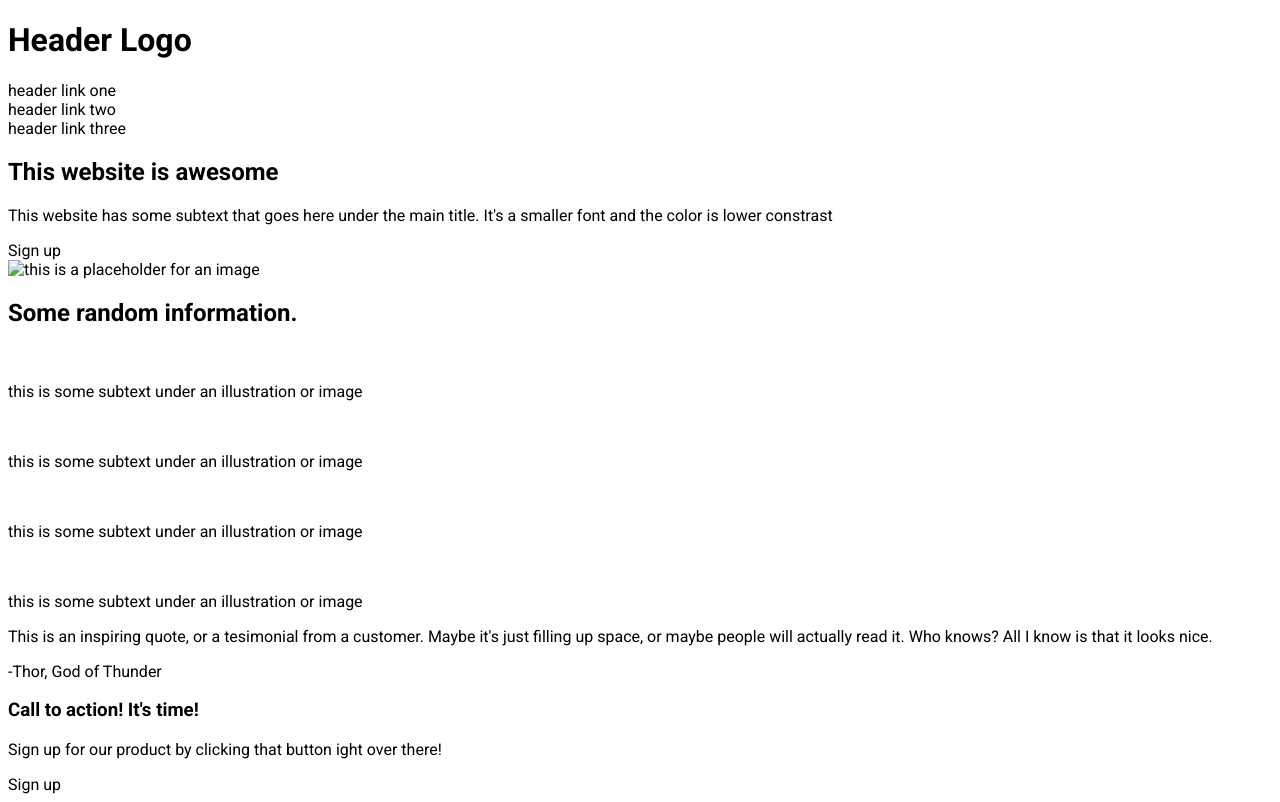
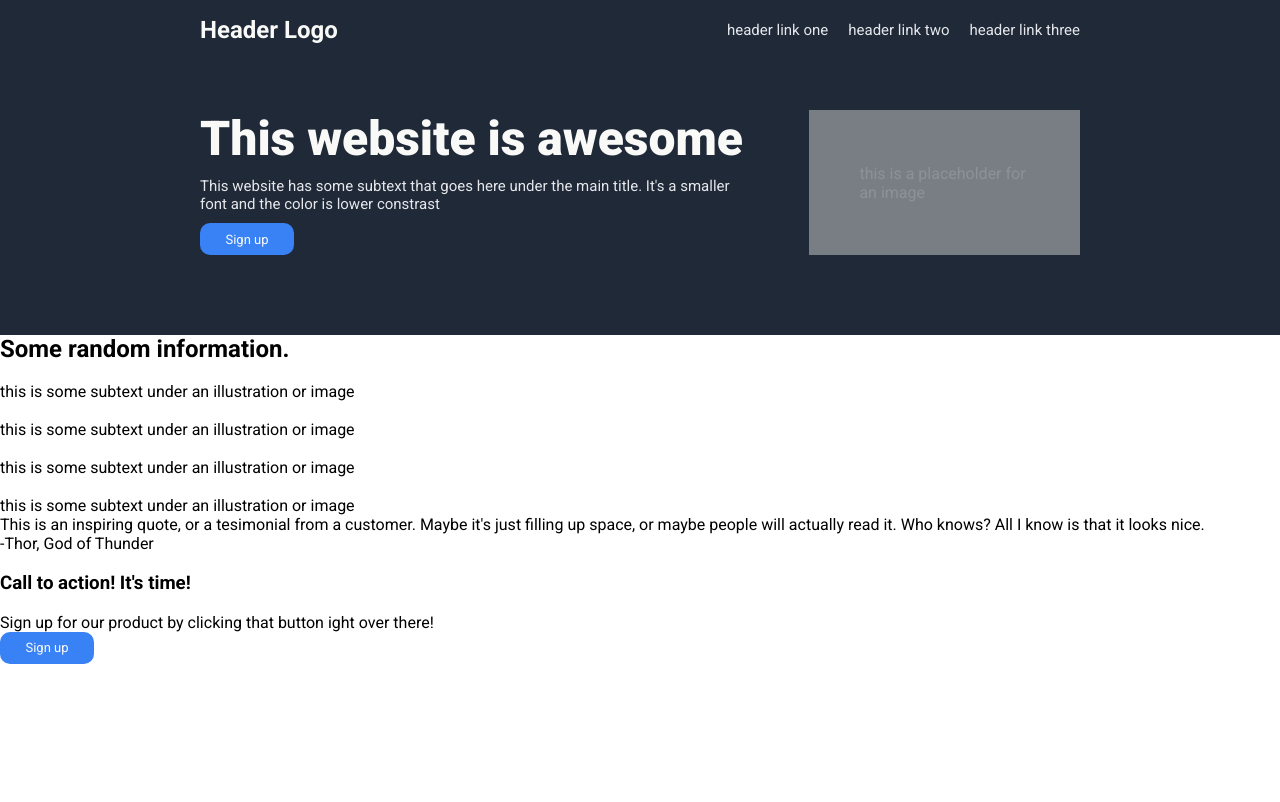
Before and after one commit to derekzhao33/LandingPage, a plain HTML site: page index.html in a window 1280 px wide. Drawn offline with Linux system fonts and the light colour scheme.

Commit message:
Style first-container

```diff
--- a/index.html
+++ b/index.html
@@ -10,18 +10,20 @@
   <div class="first-container">
     <div class="header">
       <h1 class="logo">Header Logo</h1>
-      <div class="link">header link one</div>
-      <div class="link">header link two</div>
-      <div class="link">header link three</div>
+      <div class="links">
+        <div class="link">header link one</div>
+        <div class="link">header link two</div>
+        <div class="link">header link three</div>
+      </div>
     </div>
 
     <div class="top">
       <div class="desc">
-        <h2 class="title">This website is awesome</h2>
-        <p class="site-desc">This website has some subtext that goes here under the main title. It's a smaller font and the color is lower constrast</p>
-        <a class="button" id="signup-one">Sign up</a>
+        <h2 class="main-text">This website is awesome</h2>
+        <p class="secondary-text">This website has some subtext that goes here under the main title. It's a smaller font and the color is lower constrast</p>
+        <a href="" class="button" id="signup-one">Sign up</a>
       </div>
-      <img href="" alt="this is a placeholder for an image">
+      <div class="top-image">this is a placeholder for an image</div>
     </div>
   </div>
 
--- a/styles.css
+++ b/styles.css
@@ -2,4 +2,96 @@
 
 body {
   font-family: Roboto;
+  margin: 0;
 }
+
+.first-container {
+  display: flex;
+  flex-direction: column;
+  background-color: #1F2937;
+  padding: 0 200px 80px 200px;
+  gap: 50px;
+}
+
+.header {
+  display: flex;
+  align-items: center;
+  justify-content: center;
+}
+
+.top-image {
+  display: flex;
+  justify-content: center;
+  align-items: center;
+  background-color: lightgrey;
+  color: #F9FAF8;
+  padding: 50px;
+  opacity: 50%;
+}
+
+.links {
+  display: flex;
+  gap: 20px;
+}
+
+.logo {
+  margin-left: 0;
+  margin-right: auto;
+  font-size: 24px;
+  color: #F9FAF8;
+}
+
+.main-text {
+  font-size: 48px;
+  color: #F9FAF8;
+  font-weight: 900;
+}
+
+.secondary-text,
+.link {
+  font-size: 15px;
+  color: #E5E7EB;
+}
+
+.desc {
+  display: flex;
+  flex-direction: column;
+  gap: 10px;
+}
+
+h2 {
+  margin: 0;
+  padding: 0;
+}
+
+p {
+  margin: 0;
+  padding: 0;
+}
+
+.top {
+  display: flex;
+  justify-content: space-between;
+  gap: 50px;
+}
+
+a {
+  text-decoration: none;
+  font-size: 13px;
+  color: #F9FAF8;
+  width: 0;
+  height: 0;
+}
+
+.button {
+  background-color: #3882F6;
+  border: none;
+  padding: 15px 32px;
+  border-radius: 10px;
+  height: 2px;
+  width: 30px;
+  display: flex;
+  justify-content: center;
+  align-items: center;
+  white-space: nowrap;
+}
```
